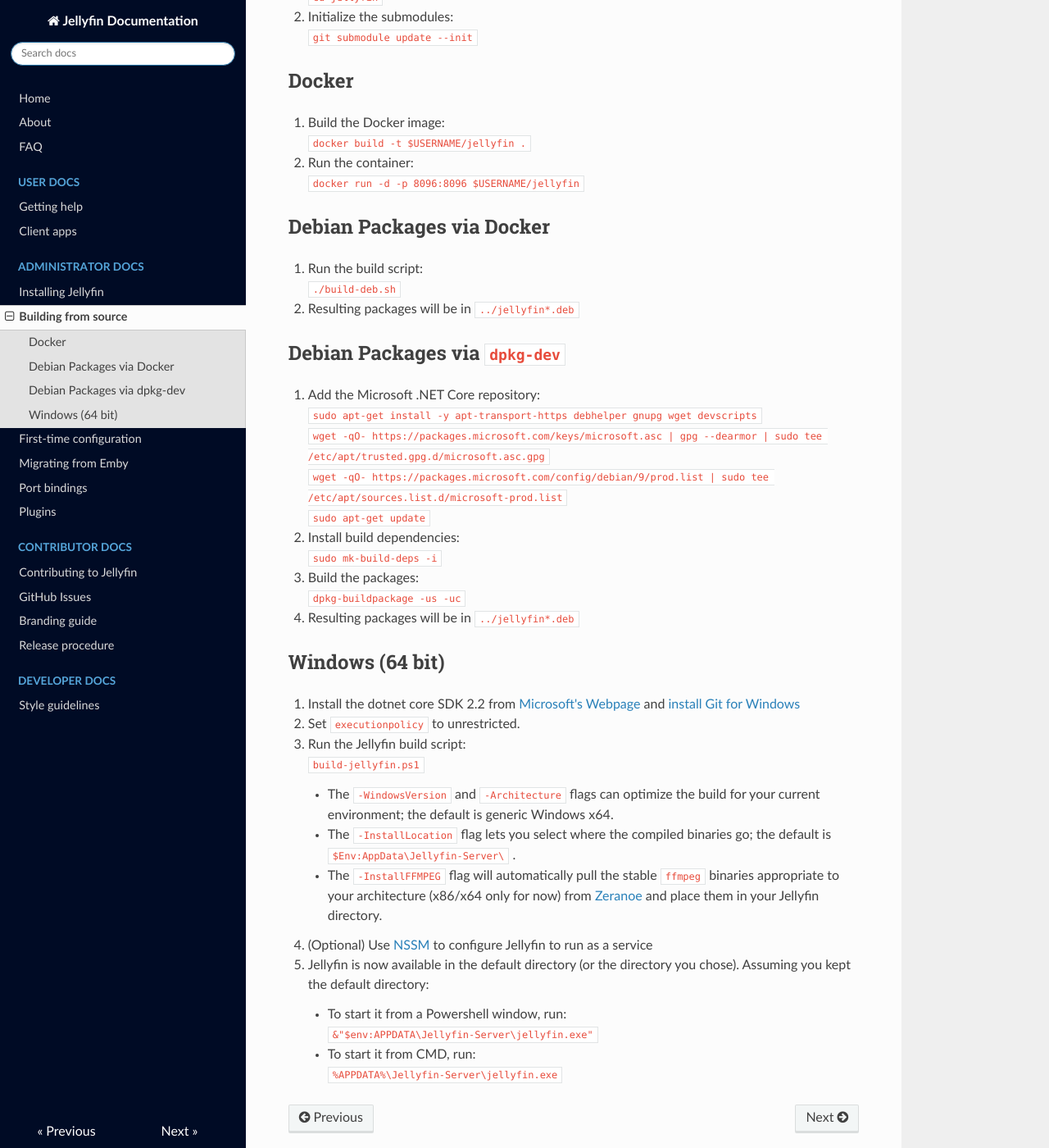
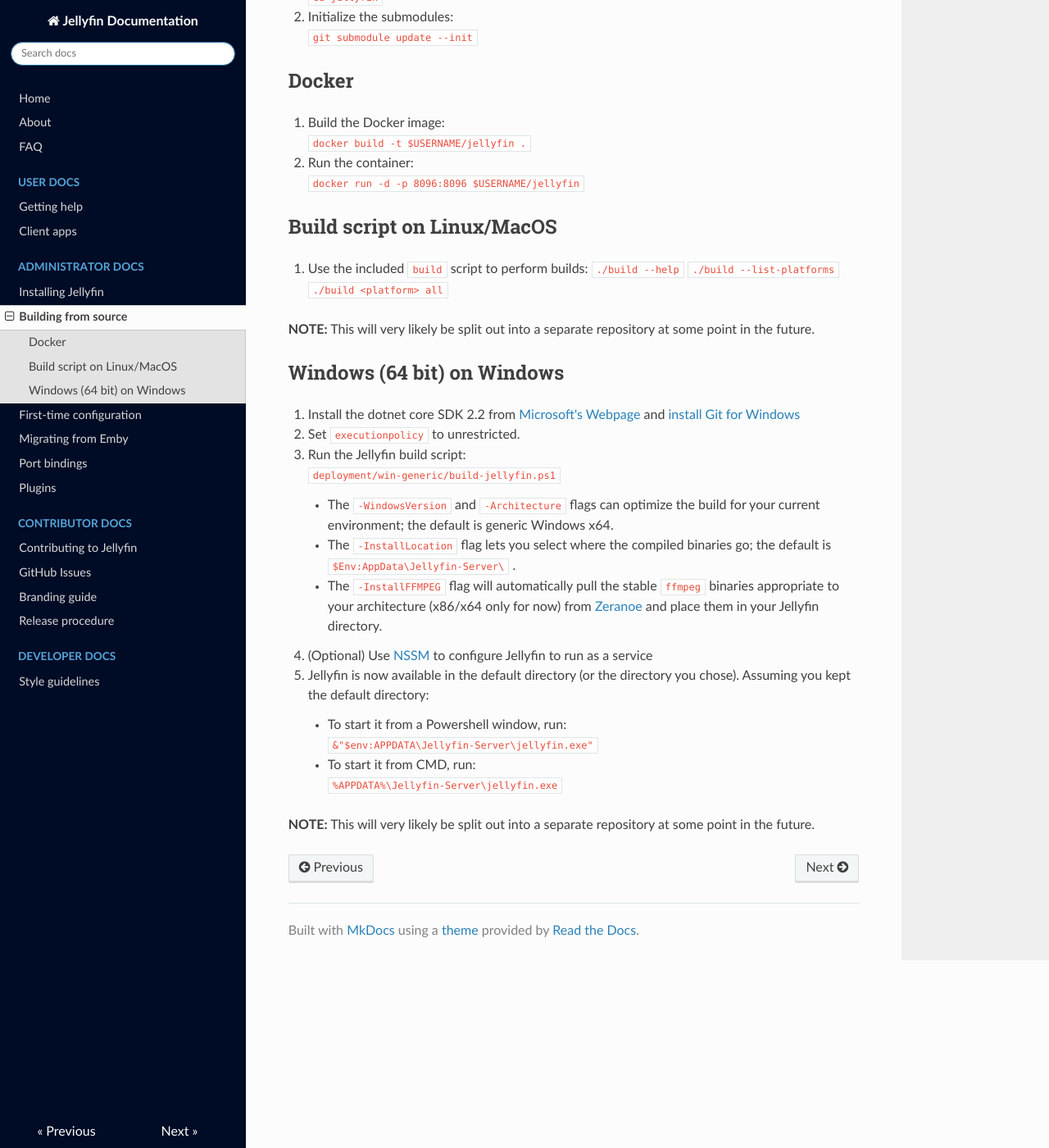
Before and after one commit to jellyfin-archive/jellyfin-docs, an MkDocs documentation site: the page built from docs/administrator-docs/building.md, in a window 1280 px wide and 1400 px high, scrolled down 393 px. Shown: the whole window at 82% size. Built offline with MkDocs 1.6.1, drawn with Linux system fonts in a browser that asks for light colours; nearby versions of some CDN libraries; old or Windows-style settings are respelled for this version of MkDocs.

Commit message:
Revamp building page

```diff
--- a/docs/administrator-docs/building.md
+++ b/docs/administrator-docs/building.md
@@ -24,37 +24,23 @@ All package builds begin with the first two steps (for Linux/OSX; alter as neede
 4. Run the container:
     `docker run -d -p 8096:8096 $USERNAME/jellyfin`
 
-## Debian Packages via Docker
+## Build script on Linux/MacOS
 
-3. Run the build script:
-    `./build-deb.sh`
+3. Use the included `build` script to perform builds:
+    `./build --help`
+    `./build --list-platforms`
+    `./build <platform> all`
 
-4. Resulting packages will be in `../jellyfin*.deb`
+**NOTE:** This will very likely be split out into a separate repository at some point in the future.
 
-## Debian Packages via `dpkg-dev`
-
-3. Add the Microsoft .NET Core repository:
-    `sudo apt-get install -y apt-transport-https debhelper gnupg wget devscripts`
-    `wget -qO- https://packages.microsoft.com/keys/microsoft.asc | gpg --dearmor | sudo tee /etc/apt/trusted.gpg.d/microsoft.asc.gpg`
-    `wget -qO- https://packages.microsoft.com/config/debian/9/prod.list | sudo tee /etc/apt/sources.list.d/microsoft-prod.list`
-    `sudo apt-get update`
-
-4. Install build dependencies:
-    `sudo mk-build-deps -i`
-
-5. Build the packages:
-    `dpkg-buildpackage -us -uc`
-
-6. Resulting packages will be in  `../jellyfin*.deb`
-
-## Windows (64 bit)
+## Windows (64 bit) on Windows
 
 3. Install the dotnet core SDK 2.2 from [Microsoft's Webpage](https://dotnet.microsoft.com/download/dotnet-core/2.2) and [install Git for Windows](https://gitforwindows.org/)
 
 4. Set `executionpolicy` to unrestricted.
 
 5. Run the Jellyfin build script:
-    `build-jellyfin.ps1`
+    `deployment/win-generic/build-jellyfin.ps1`
 
     * The `-WindowsVersion` and `-Architecture` flags can optimize the build for your current environment; the default is generic Windows x64.
 
@@ -71,3 +57,5 @@ All package builds begin with the first two steps (for Linux/OSX; alter as neede
 
     * To start it from CMD, run:
         `%APPDATA%\Jellyfin-Server\jellyfin.exe`
+
+**NOTE:** This will very likely be split out into a separate repository at some point in the future.
```
